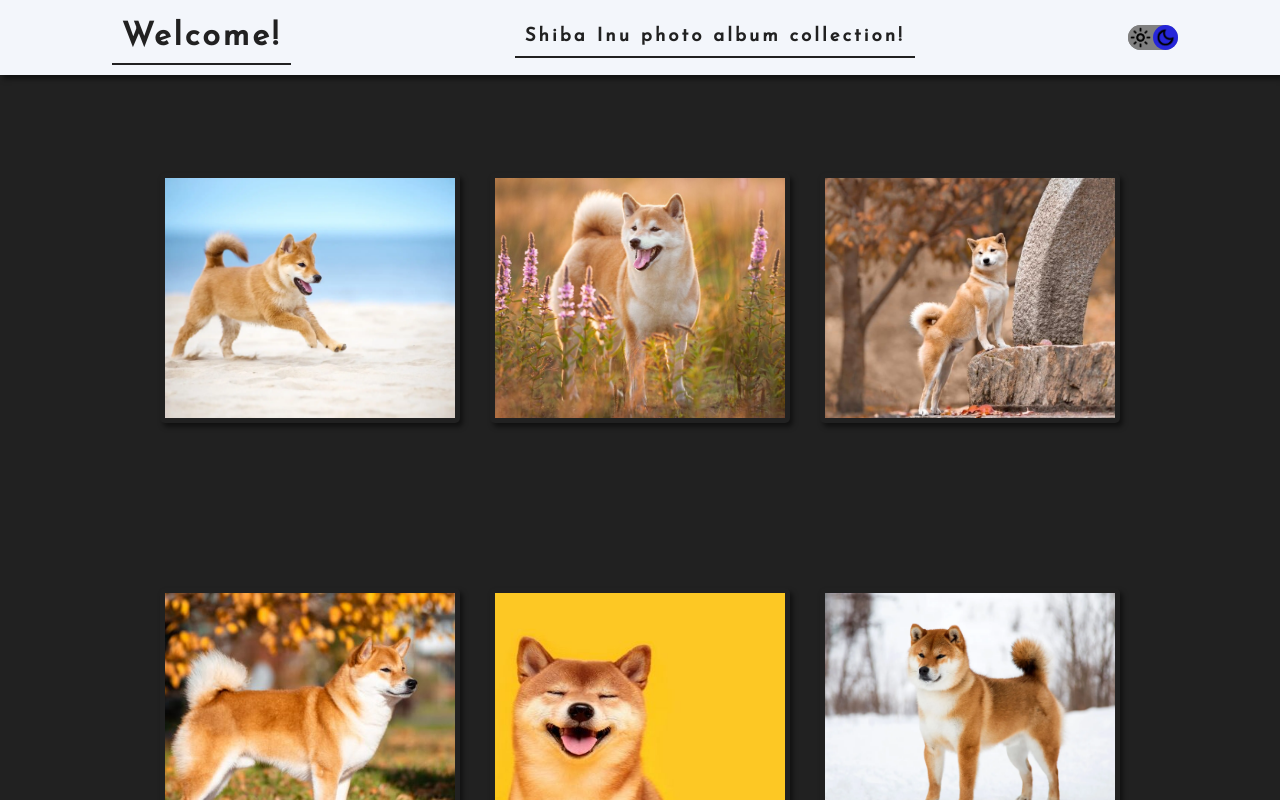
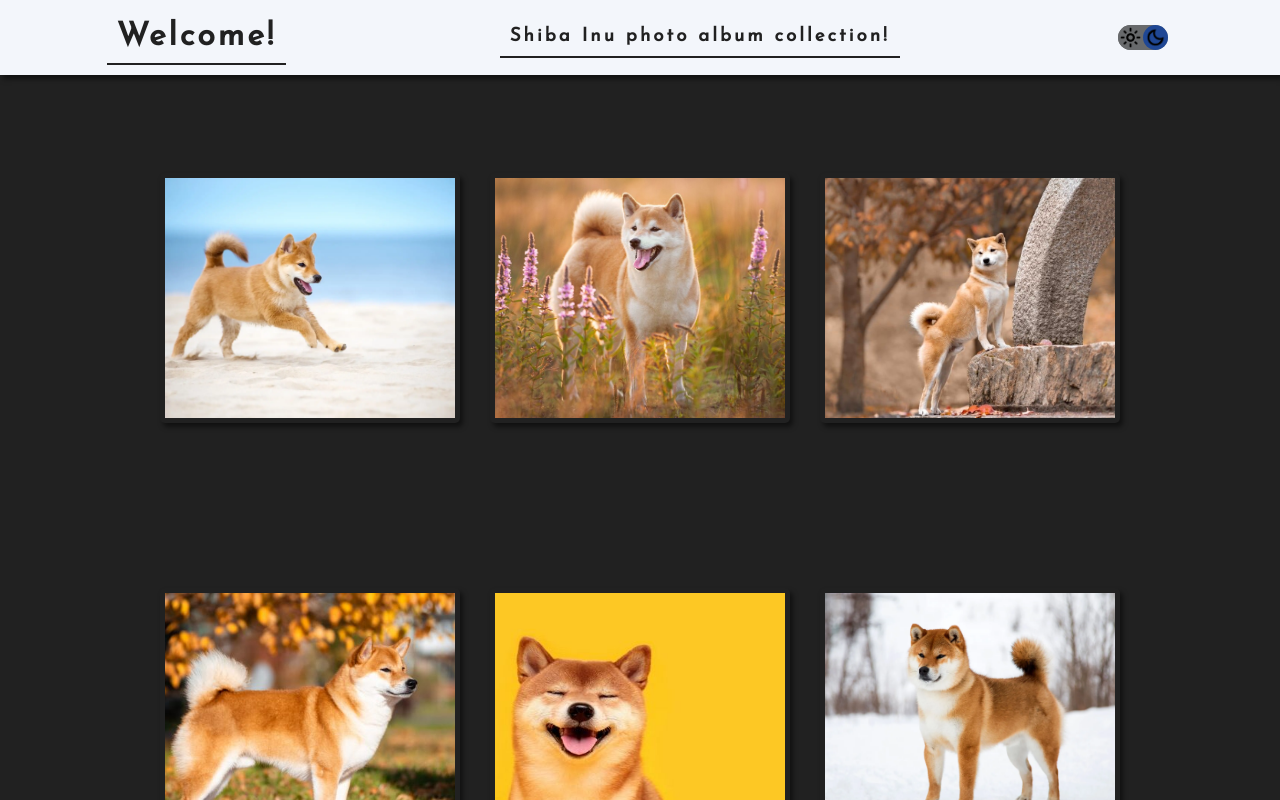
Before and after one commit to steff-mat/photo-album, a plain HTML site: page index.html in a window 1280 px wide. Both pictures are taken after a click on the element 1153 px from the left and 37 px from the top of the page. Shown: the top 800 px of the page. Drawn offline with Linux system fonts and the light colour scheme.

Commit message:
Fix bugs related to switcher

```diff
--- a/index.html
+++ b/index.html
@@ -55,7 +55,9 @@
     <footer id="footer">
       <p>
         Made by
-        <a href="https://github.com/steff-mat" target="_blank">Stefan Maties</a>
+        <a href="https://github.com/steff-mat" target="_blank" id="name"
+          >Stefan Maties</a
+        >
       </p>
     </footer>
     <script src="/script.js"></script>
--- a/script.js
+++ b/script.js
@@ -5,16 +5,20 @@ const imgs = document.getElementsByClassName('img');
 const switcher = document.getElementById('switcher');
 const light = document.getElementById('light');
 const dark = document.getElementById('dark');
+const nameTag = document.getElementById('name');
 const snowWhite = '#F3F6FB';
 const charcoalBlack = '#212121';
+const cheeseOrange = 'rgba(255, 166, 0, 0.7)';
+const boeingBlue = 'rgba(0,57,166, 0.7)';
+const nardoGray = '#686A6C';
 
 function day() {
   body.style.backgroundColor = snowWhite;
   body.style.color = snowWhite;
   header.style.background = charcoalBlack;
   footer.style.background = charcoalBlack;
-  light.style.backgroundColor = 'rgba(255, 255, 0, 0.7)';
-  dark.style.backgroundColor = 'gray';
+  light.style.backgroundColor = cheeseOrange;
+  dark.style.backgroundColor = nardoGray;
 }
 
 function night() {
@@ -22,8 +26,8 @@ function night() {
   body.style.color = charcoalBlack;
   header.style.background = snowWhite;
   footer.style.background = snowWhite;
-  light.style.backgroundColor = 'gray';
-  dark.style.backgroundColor = 'rgba(0, 0, 255, 0.7)';
+  light.style.backgroundColor = nardoGray;
+  dark.style.backgroundColor = boeingBlue;
 }
 
 if (
@@ -47,7 +51,11 @@ for (let img of imgs) {
 }
 
 switcher.addEventListener('click', () => {
-  if (light.style.backgroundColor === 'rgba(255, 255, 0, 0.7)') {
+  if (light.style.backgroundColor === cheeseOrange) {
     night();
-  } else day();
+    nameTag.style.color = boeingBlue;
+  } else {
+    day();
+    nameTag.style.color = cheeseOrange;
+  }
 });
--- a/style.css
+++ b/style.css
@@ -15,14 +15,16 @@ header {
 }
 
 #switcher {
+  margin: 15px;
+  right: 30px;
   width: 50px;
   height: 25px;
   border-radius: 15px;
   display: flex;
   align-items: center;
   justify-content: center;
-  border: 2px solid gray;
-  background-color: gray;
+  border: 2px solid #686a6c;
+  background-color: #686a6c;
 }
 
 #light,
@@ -33,10 +35,6 @@ header {
   border-radius: 15px;
   width: 25px;
   height: 25px;
-}
-
-#dark {
-  background-color: rgba(0, 0, 255, 0.7);
 }
 
 header,
@@ -88,13 +86,13 @@ main {
   transform: translate(-50%, -50%);
 }
 
-a,
+/* a,
 a:active,
 a:visited,
 a:hover,
 a:focus {
   color: green;
-}
+} */
 
 footer {
   margin-top: 30px;
```
